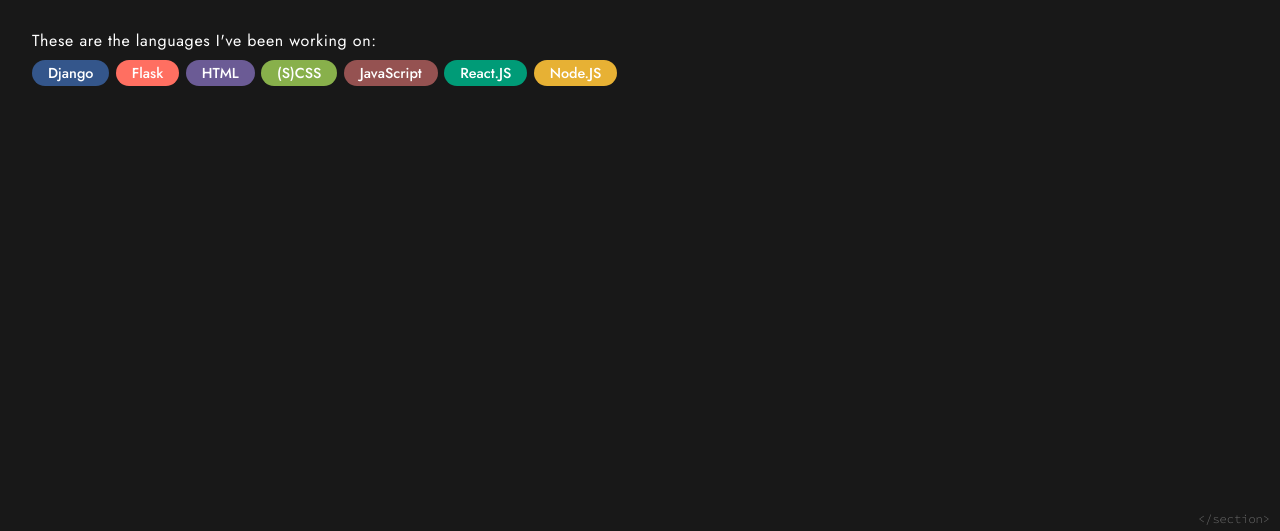
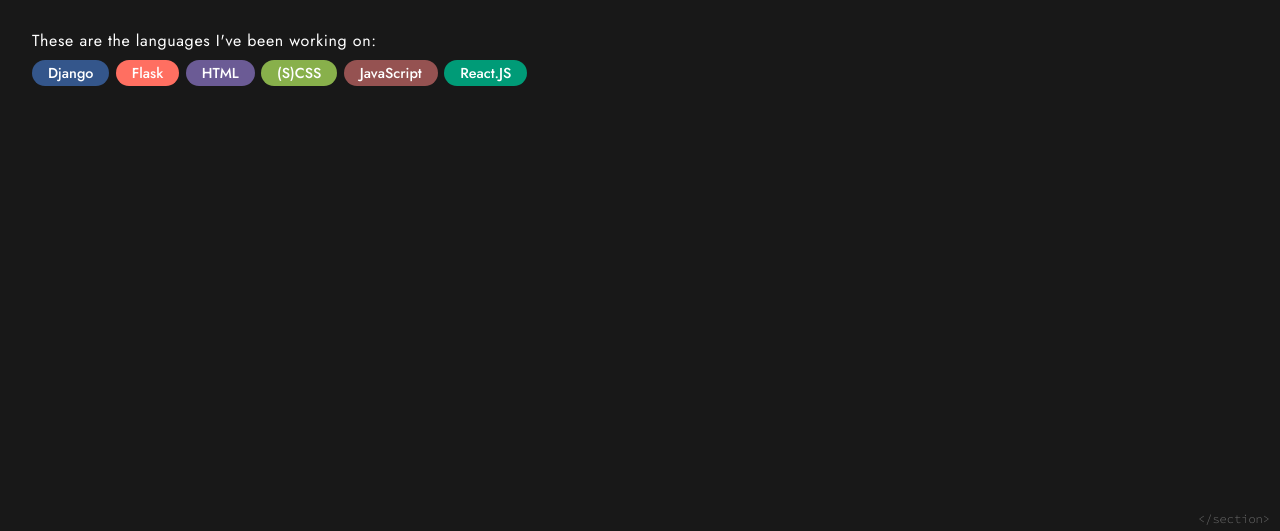
Before and after one commit to hrishavjha/hrishavjha.github.io, a plain HTML site: page pages/about.html in a window 1280 px wide. Shown: the part 269-800 px from the top of the page. Drawn offline with nearby package versions, Linux system fonts and the light colour scheme.

Commit message:
Update about.html

```diff
--- a/pages/about.html
+++ b/pages/about.html
@@ -36,7 +36,7 @@
                 <span>(S)CSS</span>
                 <span>JavaScript</span>
                 <span>React.JS</span>
-                <span>Node.JS</span>
+<!--                 <span>Node.JS</span> -->
             </div>
         </div>
     </section>
```
